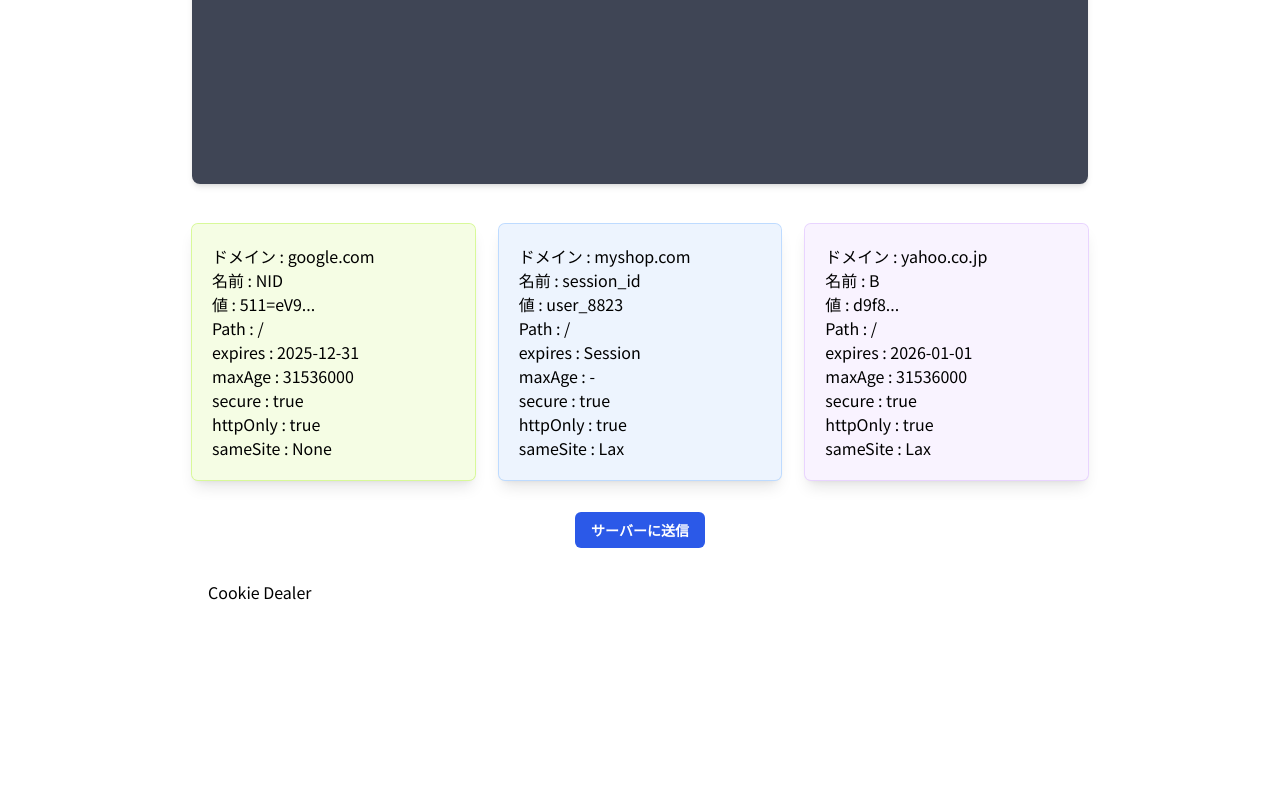
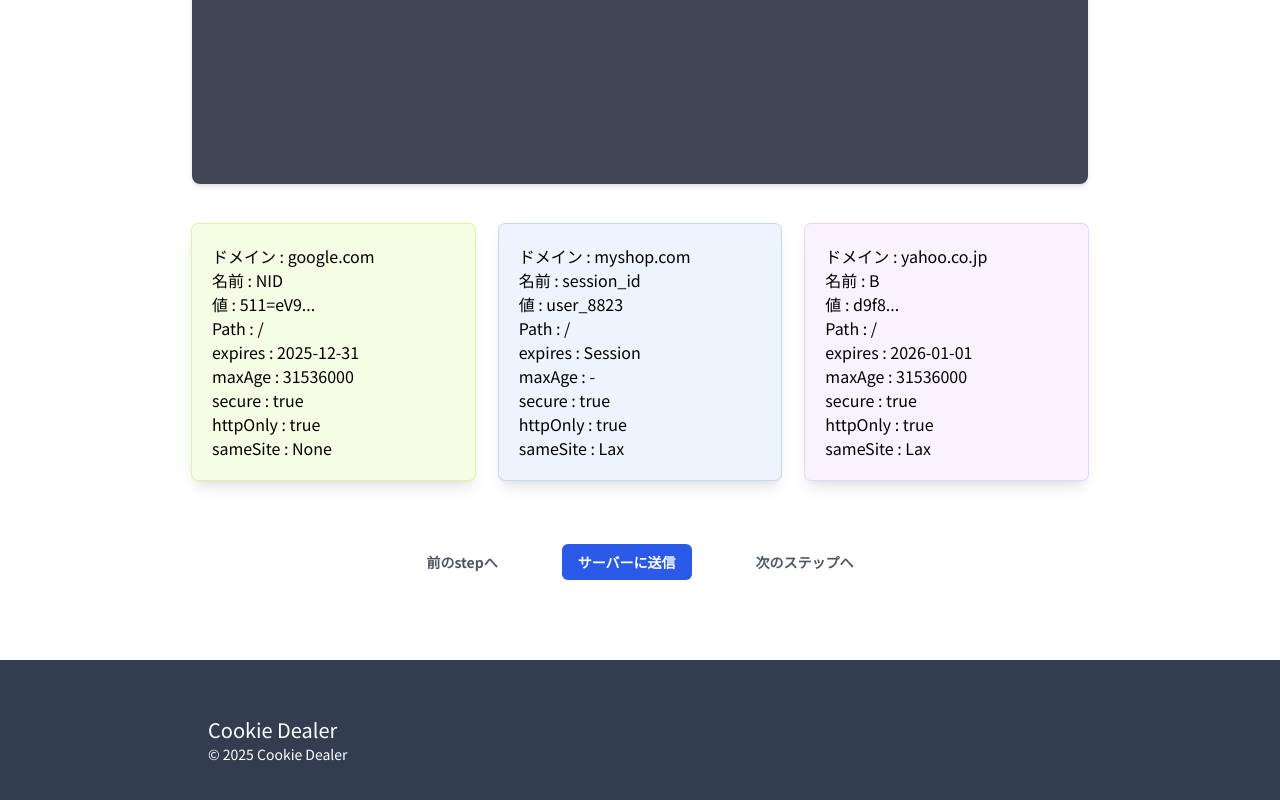
Before and after one commit to Ogatsuki/cookie-dealer, a Next.js app: page / in a window 1280 px wide. Shown: the part 712-1512 px from the top of the page. Before the commit the page ends 1332 px from the top, so only its background shows below. Built offline with nearby package versions, Linux system fonts and the light colour scheme.

Commit message:
レイアウトの微調整。ステップ移動用のボタンUIの追加

```diff
--- /dev/null
+++ b/app/(components)/buttons.tsx
@@ -0,0 +1,13 @@
+import type { t__Props } from "../type";
+
+const Buttons: React.FC<t__Props> = ({level, step}) => {
+  return (
+    <div className="mt-16 flex justify-center items-center gap-16">
+      <button className="text-sm font-bold text-gray-600">前のstepへ</button>
+      <button className="px-4 py-2 bg-blue-700/90 text-white rounded-md text-sm font-bold hover:shadow-md">サーバーに送信</button>
+      <button className="text-sm font-bold text-gray-600">次のステップへ</button>
+    </div>
+  )
+}
+
+export default Buttons;
--- a/app/(components)/footer.tsx
+++ b/app/(components)/footer.tsx
@@ -3,14 +3,15 @@
 
 export default function Footer() {
   return (
-    <footer className="flex justify-center">
+    <footer className="h-40 mt-16 flex justify-center items-center bg-slate-800/90 text-white">
       <div className='w-full max-w-4xl p-4'>
         <Link href="/">
-          <h2>
+          <h2 className='text-xl'>
             <span aria-hidden="true">{site_title}</span>
             <span className="sr-only">{site_title__screen_reader}</span>
           </h2>
         </Link>
+        <p className='text-sm'>&copy; 2025 Cookie Dealer</p>
       </div>
     </footer>
   )
--- a/app/(components)/options.tsx
+++ b/app/(components)/options.tsx
@@ -85,9 +85,6 @@
           )
         })}
       </div>
-      <div className="flex justify-center items-center">
-        <button className="mt-8 px-4 py-2 bg-blue-700/90 text-white rounded-md text-sm font-bold hover:shadow-md">サーバーに送信</button>
-      </div>
     </section>
   )
 }
--- a/app/page.tsx
+++ b/app/page.tsx
@@ -3,6 +3,7 @@
 import MoreInfo from "./(components)/moreinfo";
 import Preview from "./(components)/preview";
 import Options from "./(components)/options";
+import Buttons from "./(components)/buttons";
 
 export default function Home() {
   const step = 0;
@@ -15,6 +16,7 @@
         <MoreInfo step={step} level={level} />
         <Preview step={step} level={level} />
         <Options step={step} level={level} />
+        <Buttons step={step} level={level} />
       </div>
     </div>
   );
```
Also changed, not shown: 1 other file (tests, documents, lock files or other folders).
